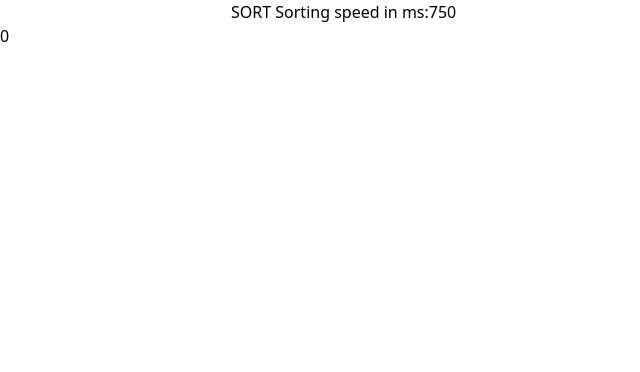
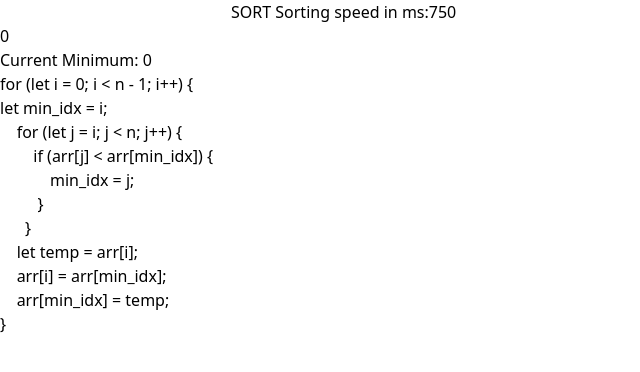
Before and after one commit to Albionii/World-of-Algorithms, a React (Vite) app in the folder woa/: page /ssort in a window 1280 px wide. Shown: the top 372 px of the page, without its empty margins (0-640 px from the left). Built offline with nearby package versions, Linux system fonts and the light colour scheme.

Commit message:
Added text animation

```diff
--- a/woa/src/array/selectionSort.jsx
+++ b/woa/src/array/selectionSort.jsx
@@ -6,6 +6,8 @@ function selectionSort() {
   const [sortingSpeed, setSortingSpeed] = useState(750);
   const references = useRef([]);
   const [minimumIndex, setMinimumIndex] = useState(null);
+  const divRefs = useRef([]);
+  const [minimum,setMinimum] = useState(0);
 
   const handleInputs = ((event) => {
     if (/^[0-9,]*$/.test(event.target.value)) {
@@ -61,18 +63,41 @@ function selectionSort() {
 
 
   });
+
+  async function handleText(num) {
+    divRefs.current[num].style.backgroundColor = 'blue';
+    await delay(sortingSpeed);
+    divRefs.current[num].style.backgroundColor = '';
+
+  }
   async function selectionSort(arr) {
+
+
     let n = arr.length;
+    handleMin(0);
     for (let i = 0; i < n - 1; i++) {
+      await handleText(0);
+
       let min_idx = i;
-      // handleMin(i);
-      for (let j = i; j < n; j++) {
+      setMinimum(min_idx);
+      await handleText(1);
+      references.current[i].style.background = 'blue';
+
+      for (let j = i + 1; j < n; j++) {
         references.current[j].style.background = 'green';
+
+        await handleText(2);
+
         await delay(sortingSpeed);
 
+        await handleText(3);
 
         if (arr[j] < arr[min_idx]) {
+
           min_idx = j;
+          setMinimum(arr[min_idx]);
+          await handleText(4);
+
           await delay(sortingSpeed);
           handleMin(j);
 
@@ -84,13 +109,21 @@ function selectionSort() {
 
 
       }
+      references.current[i].style.background = '';
+
       handleMin(null);
       let temp = arr[i];
+      await handleText(5);
+
       arr[i] = arr[min_idx];
+      await handleText(6);
+
       // references.current[i].innerHTML  = "<p className='font-semibold text-teal-700 '>"+arr[min_idx]+"</p>";
       updateElementAtIndex(i, arr[min_idx]);
 
       arr[min_idx] = temp;
+      await handleText(7);
+
       // references.current[min_idx].innerHTML  = "<p className='font-semibold text-teal-700 '>"+temp+"</p>";
       updateElementAtIndex(min_idx, temp);
 
@@ -121,14 +154,27 @@ function selectionSort() {
             ref={el => references.current[index] = el}
             className="w-10 h-10 border-2 border-violet-800  flex items-center align-middle justify-center flex-wrap"
             style={{
-              backgroundColor: minimumIndex == index?'red':'',
+              backgroundColor: minimumIndex == index ? 'red' : '',
             }}
           >
             <p className='font-semibold text-teal-700 '>{element}</p>
           </div>
         )
         )}
-
+        <p className='fixed bottom-10 right-10 font-mono text-green-800'>
+          Current Minimum: {minimum}
+          <div ref={(el) => (divRefs.current[0] = el)}> for {'('}let i = 0; i &lt; n - 1; i++{')'} {'{'}<br /></div>
+          <div ref={(el) => (divRefs.current[1] = el)}> let min_idx = i;<br /></div>
+          <div ref={(el) => (divRefs.current[2] = el)}> &nbsp;&nbsp;&nbsp;&nbsp;for {'('}let j = i; j &lt; n; j++{')'} {'{'}<br /></div>
+          <div ref={(el) => (divRefs.current[3] = el)}> &nbsp;&nbsp;&nbsp;&nbsp;&nbsp;&nbsp;&nbsp;&nbsp;if {'('}arr[j] &lt; arr[min_idx]{')'} {'{'}<br /></div>
+          <div ref={(el) => (divRefs.current[4] = el)}> &nbsp;&nbsp;&nbsp;&nbsp;&nbsp;&nbsp;&nbsp;&nbsp;&nbsp;&nbsp;&nbsp;&nbsp;min_idx = j;<br /> </div>
+          &nbsp;&nbsp;&nbsp;&nbsp;&nbsp;&nbsp;&nbsp;&nbsp;&nbsp;{'}'}<br />
+          &nbsp;&nbsp;&nbsp;&nbsp;&nbsp;&nbsp;{'}'}<br />
+          <div ref={(el) => (divRefs.current[5] = el)}>&nbsp;&nbsp;&nbsp;&nbsp;let temp = arr[i];<br /></div>
+          <div ref={(el) => (divRefs.current[6] = el)}>&nbsp;&nbsp;&nbsp;&nbsp;arr[i] = arr[min_idx];<br /></div>
+          <div ref={(el) => (divRefs.current[7] = el)}>&nbsp;&nbsp;&nbsp;&nbsp;arr[min_idx] = temp;<br /></div>
+          {'}'}
+        </p>
       </div>
     </div>
   )
```
